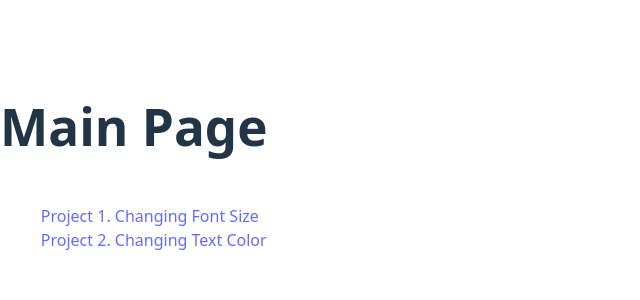
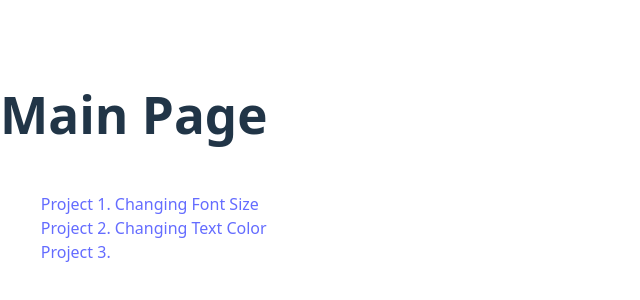
Before and after one commit to onurdoker/ReactProjects, a React (Vite) app: page / in a window 1280 px wide. Shown: the part 234-534 px from the top of the page, without its empty margins (0-640 px from the left). Built offline with nearby package versions, Linux system fonts and the light colour scheme.

Commit message:
Home page

```diff
--- a/src/assets/pages/Home.jsx
+++ b/src/assets/pages/Home.jsx
@@ -11,10 +11,10 @@ function Home() {
         <li>
           <Link to="/project2">Project 2. Changing Text Color</Link>
         </li>
-        {/* <li>
+        <li>
           <Link to="/project3">Project 3.</Link>
         </li>
-        <li>
+        {/* <li>
           <Link to="/project4">Project 4. Slider</Link>
         </li> */}
       </ul>
```
